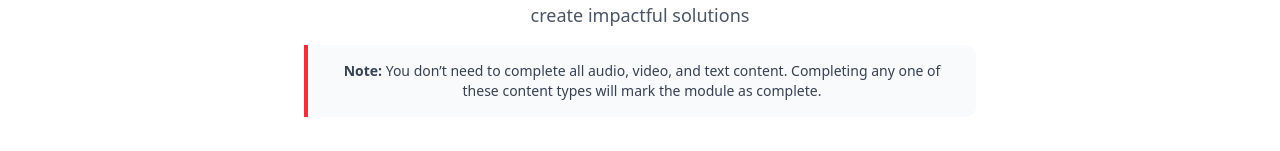
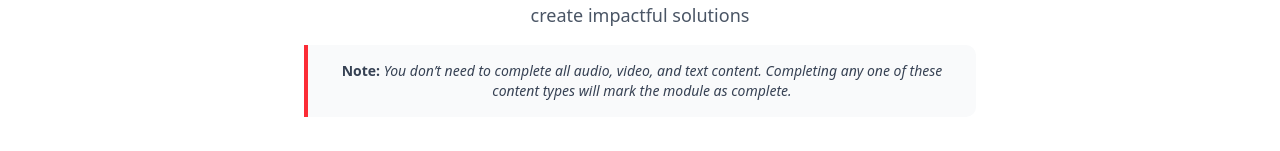
Before and after one commit to blaze-000/UNESCO, a Next.js app in the folder frontend/: page /all-courses in a window 1280 px wide. Shown: the part 196-347 px from the top of the page. Built offline with nearby package versions, Linux system fonts and the light colour scheme.

Commit message:
Exercise

```diff
--- a/frontend/src/app/all-courses/page.tsx
+++ b/frontend/src/app/all-courses/page.tsx
@@ -76,9 +76,9 @@ export default function CoursePage() {
           </p>
           <div className="bg-gray-50 border-l-4 border-red-500 rounded-r-lg p-4 max-w-2xl mx-auto mb-8">
             <p className="text-sm text-gray-700 text-center">
-              <strong>Note:</strong> You don&rsquo;t need to complete all audio,
+              <strong>Note:</strong> <span className="italic">You don&rsquo;t need to complete all audio,
               video, and text content. Completing any one of these content types
-              will mark the module as complete.
+              will mark the module as complete.</span>
             </p>
           </div>
         </motion.div>
```
